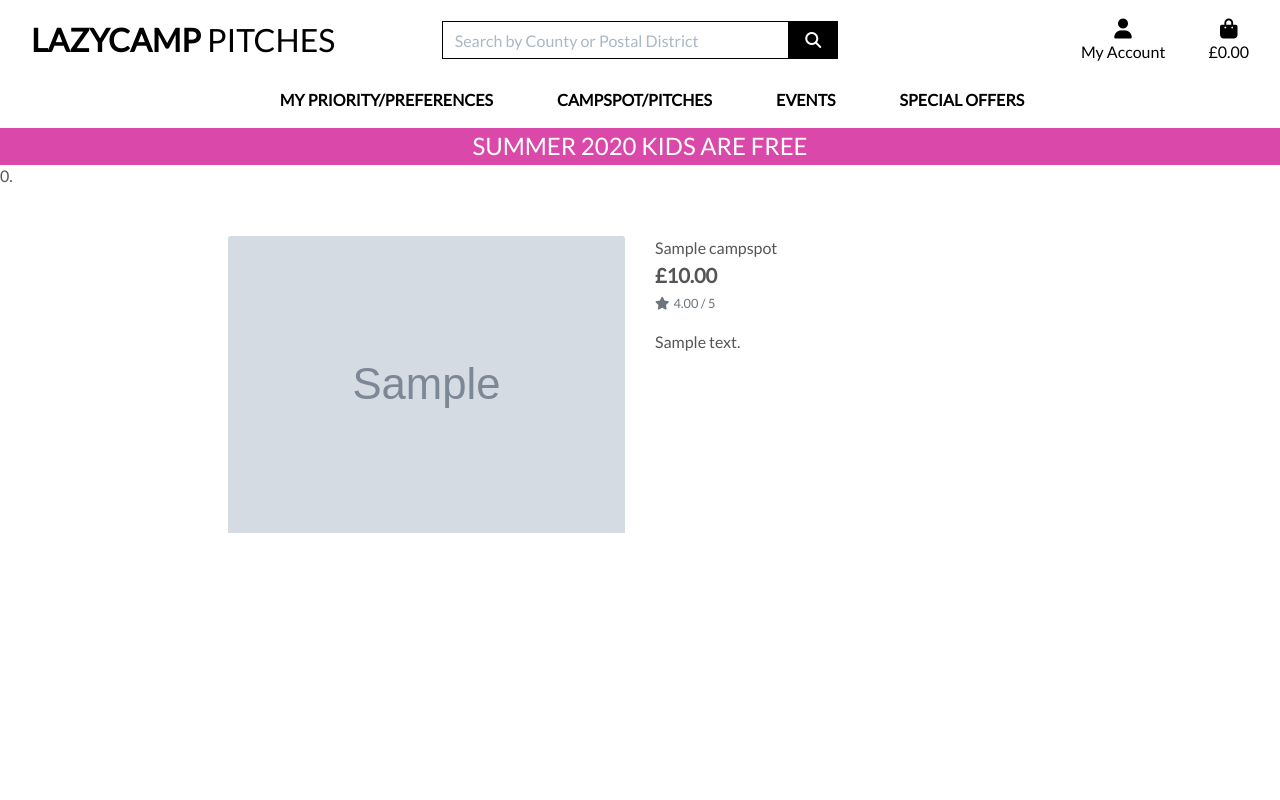
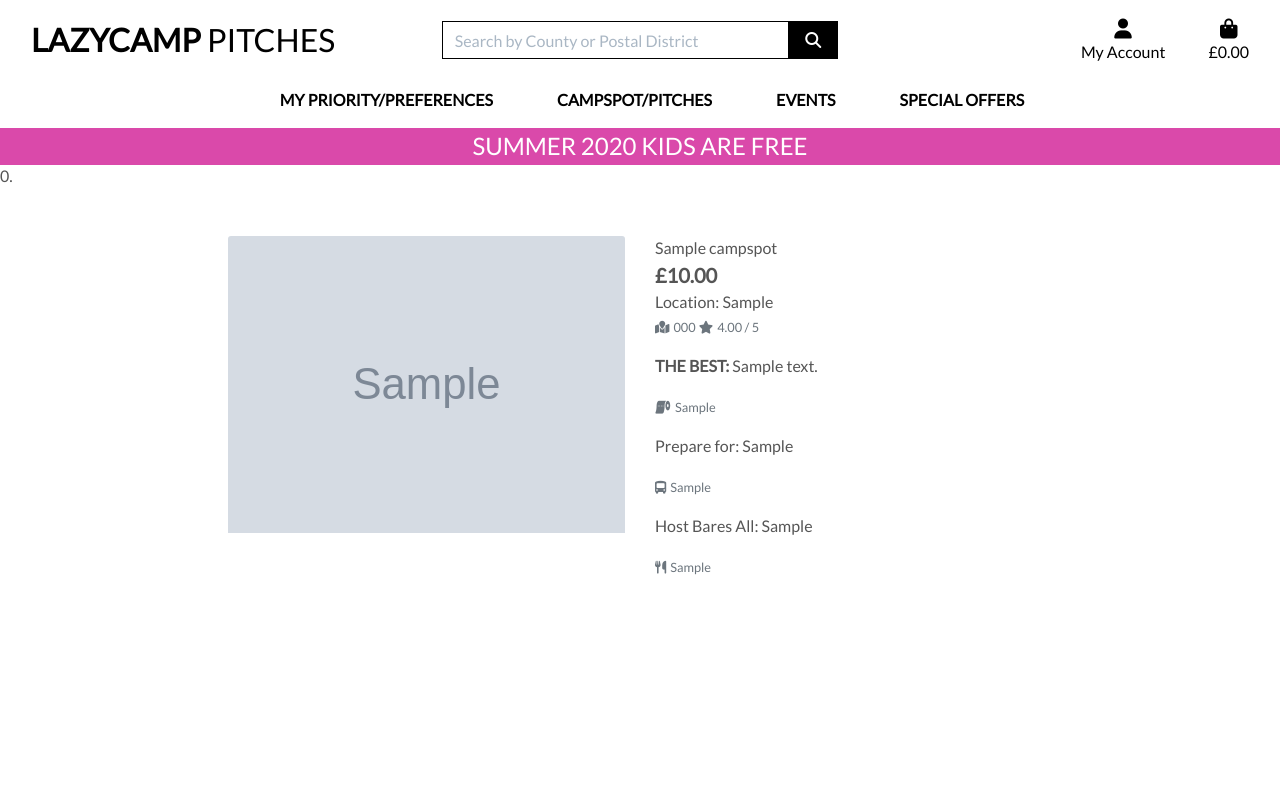
Before and after one commit to samathaluca/new-lazycamp, a Django app: page /campspots/1/ in a window 1280 px wide. Run offline with Django 3.2, Linux system fonts and the light colour scheme; tables that the repository leaves empty hold one stand-in row (values such as "Sample post"); grey boxes marked "Sample" are stand-in pictures; some libraries are stand-ins or nearby versions.

Commit message:
extra campspot_details in template

```diff
--- a/campspots/templates/campspots/campspot_detail.html
+++ b/campspots/templates/campspots/campspot_detail.html
@@ -30,12 +30,21 @@
                 <div class="product-details-container mb-5 mt-md-5">
                     <p class="mb-0">{{ campspot.name }}</p>
                     <p class="lead mb-0 text-left font-weight-bold">£{{ campspot.price }}</p>
+                    <p class="mb-0">Location: {{ campspot.county }}</p>
+                    <small class="text-muted"><i class="fas fa-map-marked mr-1"></i>{{ campspot.postcode }}</small>
+
                     {% if campspot.rating %}
                         <small class="text-muted"><i class="fas fa-star mr-1"></i>{{ campspot.rating }} / 5</small>
                     {% else %}
                         <small class="text-muted">No Rating</small>
                     {% endif %}
-                    <p class="mt-3">{{ campspot.description }}</p>
+                    <p class="mt-3"><strong>THE BEST: </strong>{{ campspot.description }}</p>
+                    <small class="text-muted"><i class="fas fa-toilet-paper mr-1"></i>{{ campspot.nearest_toilet_and_shower }}</small>
+                    <p class="mt-3">Prepare for: {{ campspot.bare_all }}</p>
+                    <small class="text-muted"><i class="fas fa-bus-alt mr-1"></i>{{ campspot.public_transport_options }}</small>
+                    <p class="mt-3">Host Bares All: {{ campspot.host_brief }}</p>
+                    <small class="text-muted"><i class="fas fa-utensils mr-1"></i>{{ campspot.local_eatery_and_shop }}</small>
+
                 </div>
             </div>
         </div>
```
